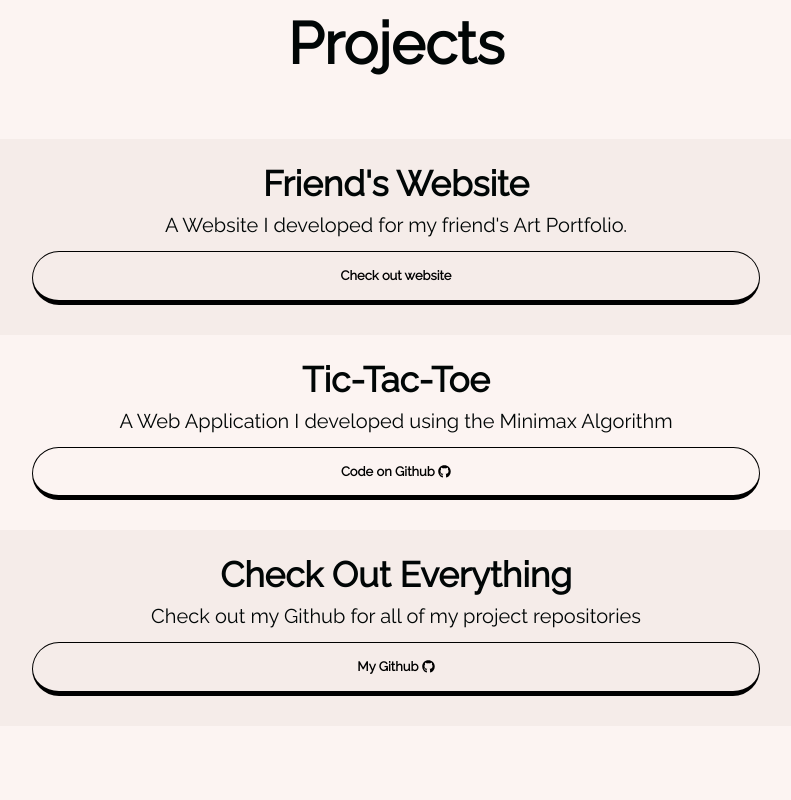
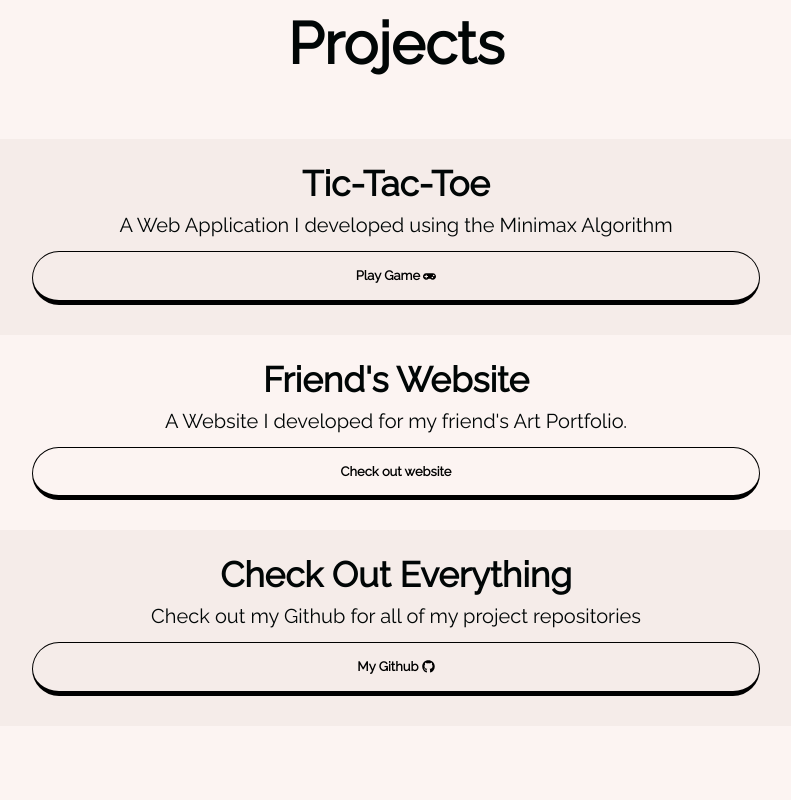
Before and after one commit to ThomasJuric/Website-tjuric, a React (Create React App) app: page / in a window 1280 px wide. Shown: the part 2920-3720 px from the top of the page, without its empty margins (244-1035 px from the left). Built offline with nearby package versions, Linux system fonts and the light colour scheme.

Commit message:
Changed Link for game

```diff
--- a/src/components/ProjectsSection/index.js
+++ b/src/components/ProjectsSection/index.js
@@ -1,6 +1,6 @@
 import React from 'react'
 
-import {FaGithub} from 'react-icons/fa'
+import {FaGithub, FaGamepad} from 'react-icons/fa'
 
 import {
     InfoContainer,
@@ -18,7 +18,19 @@ const InfoSection = ({lightBg, id, lightText, headline, darkText, description1,
             <InfoContainer lightBg={lightBg} id={id}>
                 <Heading lightText = {lightText}>{headline}</Heading>
                 <InfoWrapper>
-                    <InfoRow theSection = {false}>
+                <InfoRow theSection = {false}>
+                        <TextWrapper darkText = {darkText}>
+                            <Subtitle darkText = {darkText}>{description2}</Subtitle>
+                                <TheText>
+                                    A Web Application I developed using the Minimax Algorithm
+                                </TheText>
+                                <Button target = "__blank" href = "https://xogamexo.netlify.app/">
+                                Play Game&nbsp; <FaGamepad/>
+                            </Button>
+                        </TextWrapper>
+
+                    </InfoRow>
+                    <InfoRow theSection = {true}>
                         <TextWrapper darkText = {darkText}>
                             <Subtitle darkText = {darkText}>{description1}</Subtitle>
                                 <TheText>
@@ -29,19 +41,6 @@ const InfoSection = ({lightBg, id, lightText, headline, darkText, description1,
                                 </Button>
                         </TextWrapper>
                     </InfoRow>
-                    <InfoRow theSection = {true}>
-                        <TextWrapper darkText = {darkText}>
-                            <Subtitle darkText = {darkText}>{description2}</Subtitle>
-                                <TheText>
-                                    A Web Application I developed using the Minimax Algorithm
-                                </TheText>
-                                <Button target = "__blank" href = "https://github.com/ThomasJuric/tic-tac-toe">
-                                Code on Github&nbsp; <FaGithub/>
-                            </Button>
-                        </TextWrapper>
-
-                    </InfoRow>
-
                     <InfoRow theSection = {false}>
                         <TextWrapper darkText = {darkText}>
                             <Subtitle darkText = {darkText}>{description3}</Subtitle>
```
Also changed, not shown: 1 other file (tests, documents, lock files or other folders).
